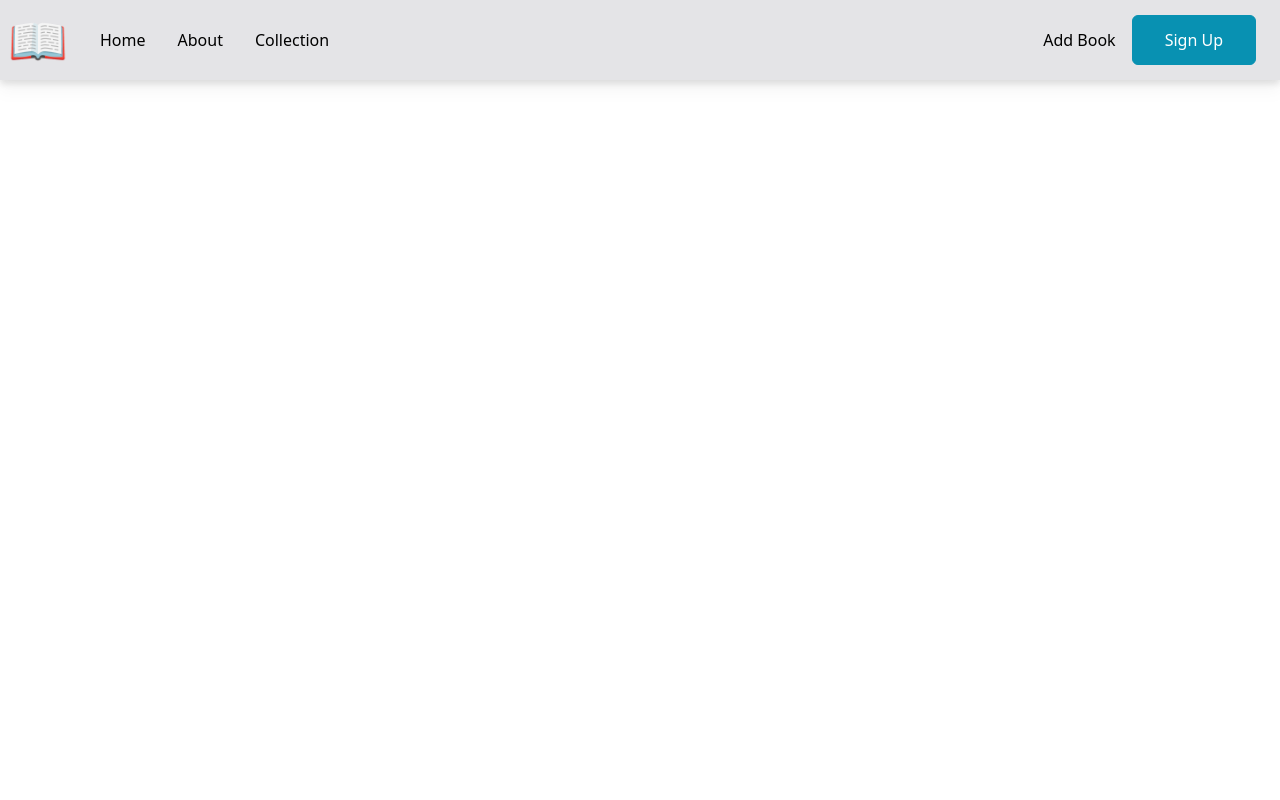
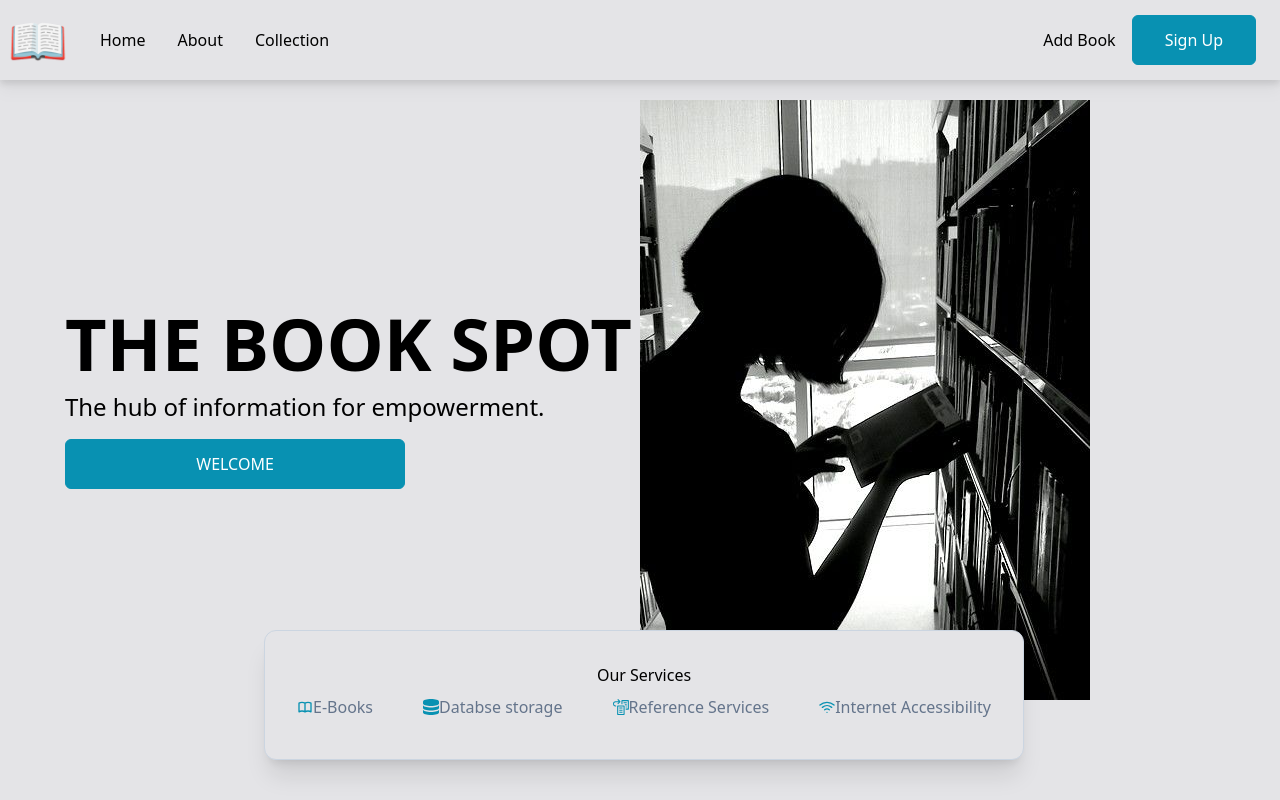
Before and after one commit to Mulu007/project-3-frontend, a React (Create React App) app: page / in a window 1280 px wide. Built offline with nearby package versions, Linux system fonts and the light colour scheme.

Commit message:
Addition of Hero section

```diff
--- a/src/App.js
+++ b/src/App.js
@@ -1,9 +1,11 @@
+import Hero from "./components/Hero";
 import Navbar from "./components/Navbar";
 
 function App() {
   return (
     <div>
       <Navbar/>
+      <Hero/>
     </div>
   );
 }
--- /dev/null
+++ b/src/components/Hero.jsx
@@ -0,0 +1,36 @@
+import React from 'react'
+import {HiOutlineBookOpen} from "react-icons/hi"
+import {ImDatabase} from "react-icons/im"
+import {VscReferences} from "react-icons/vsc"
+import {FiWifi} from "react-icons/fi"
+import image1 from "../assests/book2.jpg"
+
+const Hero = () => {
+  return (
+    <div name="home" className='w-full h-screen bg-zinc-200 flex flex-col justify-between'>
+      <div className='grid md:grid-cols-2 max-w-[1240px] m-auto'>
+        <div className='flex flex-col justify-center md:items-start w-full px-2 py-8'>
+            <h1 className='py-3 text-5xl md:text-7xl font-bold'>THE BOOK SPOT</h1>
+            <p className='text-2xl'>The hub of information for empowerment.</p>
+            <button className='py-3 px-6 sm:w-[60%] my-4'>WELCOME</button>
+        </div>
+        <div>
+            <img classname="w-full" src={image1} alt="image1"/>
+        </div>
+        <div className='absolute flex flex-col py-8 md:min-w-[760px] bottom-[5%]
+            mx-1 md:left-1/2 transform md:-translate-x-1/2 bg-zinc-200
+            border border-slate-300 rounded-xl text-center shadow-xl'>
+                <p>Our Services </p>
+                <div className='flex justify-between flex-wrap px-4'>
+                    <p className='flex px-4 py-2 text-slate-500'><HiOutlineBookOpen className='h-6 text-cyan-600 ' />E-Books</p>
+                    <p className='flex px-4 py-2 text-slate-500'><ImDatabase className='h-6 text-cyan-600' />Databse storage</p>
+                    <p className='flex px-4 py-2 text-slate-500'><VscReferences className='h-6 text-cyan-600' />Reference Services</p>
+                    <p className='flex px-4 py-2 text-slate-500'><FiWifi className='h-6 text-cyan-600' />Internet Accessibility</p>
+                </div>
+            </div>
+      </div>
+    </div>
+  )
+}
+
+export default Hero
```
